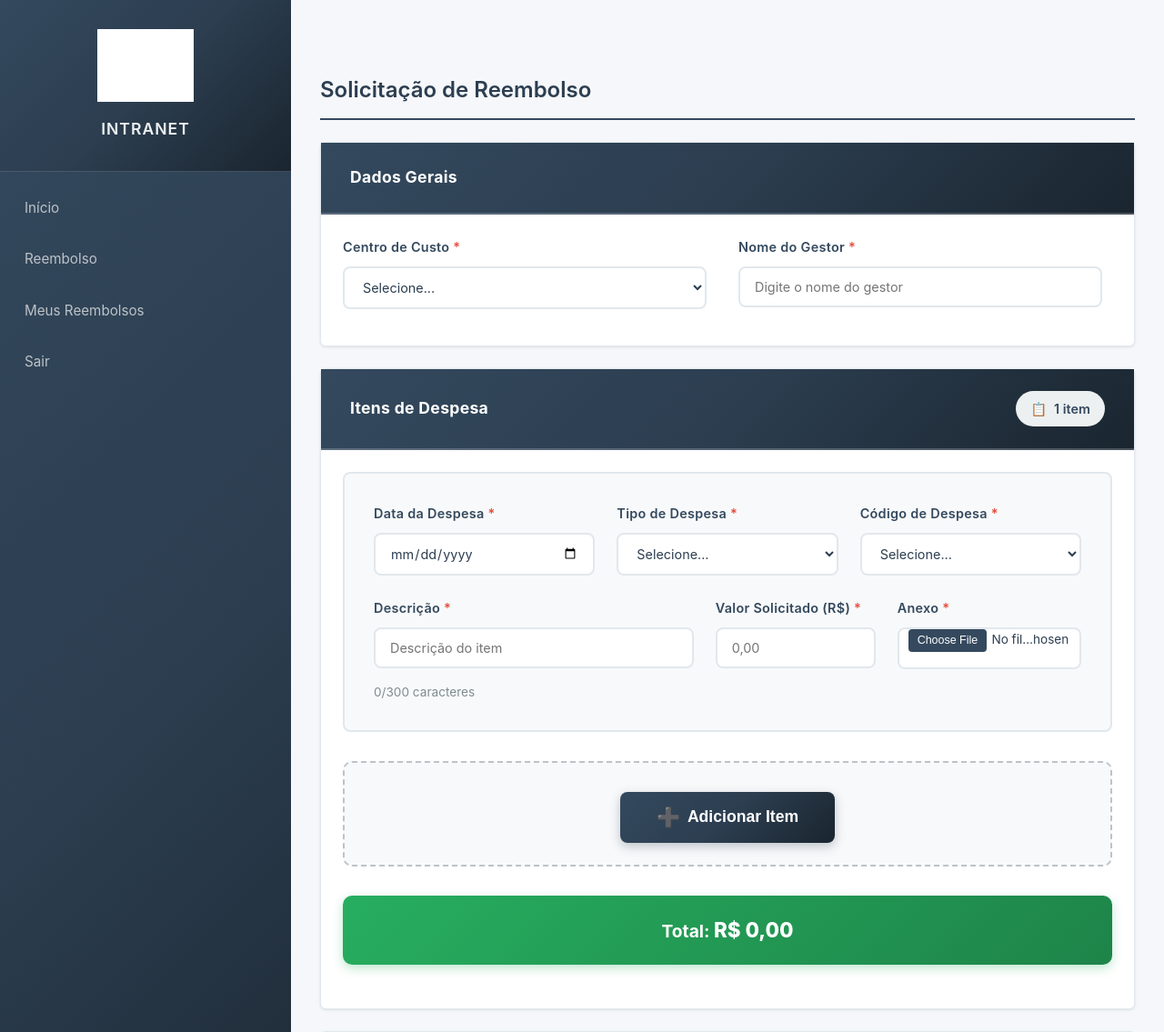
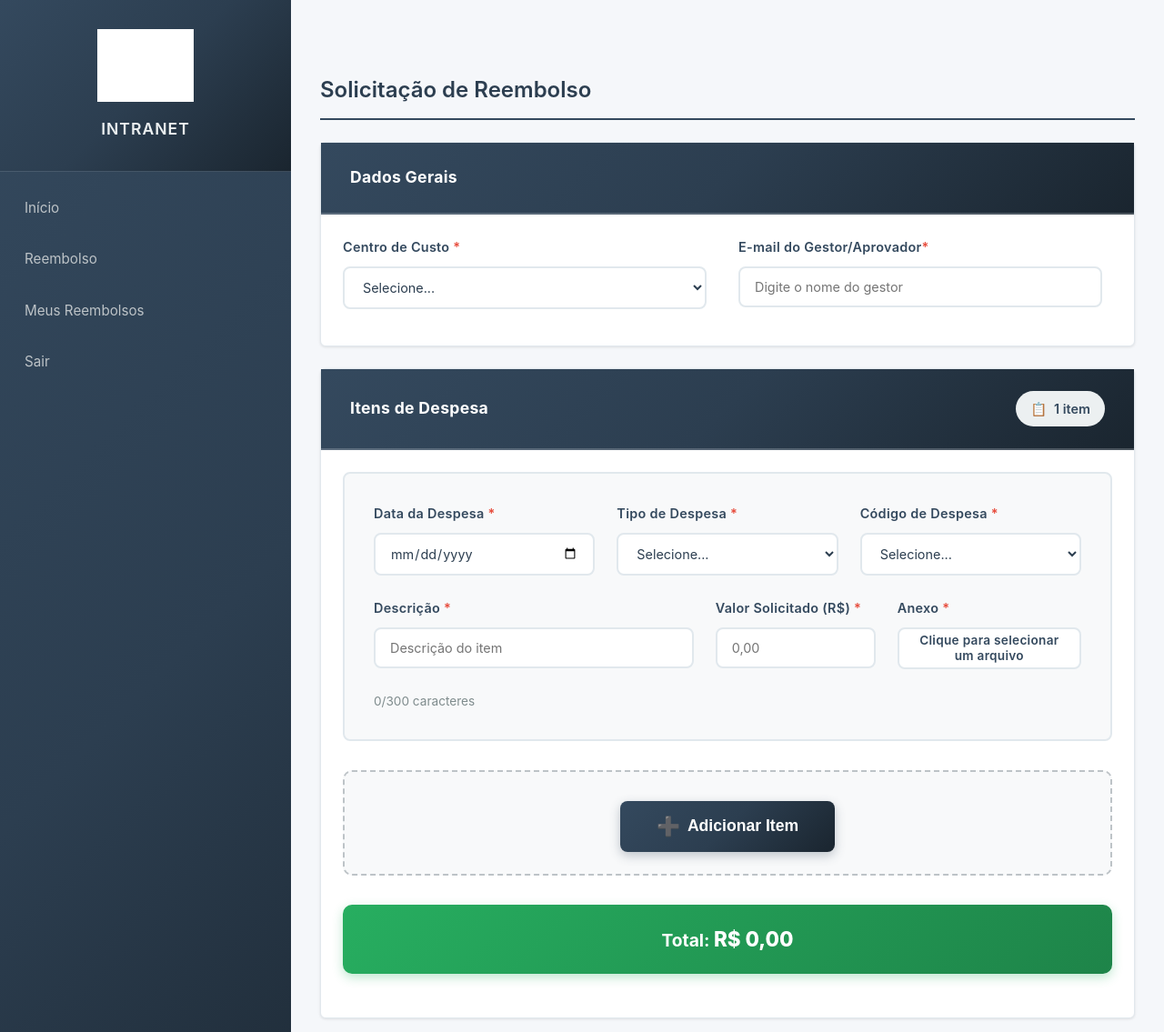
Before and after one commit to bordaleo/plataforma-reembolsos, a Django app: template intra/templates/intra/reembolso.html in a window 1280 px wide. Shown: the top 1135 px of the page at 91% size. Run offline with Django 5.2, Linux system fonts and the light colour scheme; the template is opened without the code that fills it, so the values that code supplies are empty; grey boxes are pictures that could not be loaded.

Commit message:
Campo Anexo

```diff
--- a/intra/templates/intra/reembolso.html
+++ b/intra/templates/intra/reembolso.html
@@ -261,7 +261,7 @@
         justify-content: flex-start;
         min-height: 0;
     }
-    .linha-despesa .desc-valor-campos .campo-anexo-inner .anexo-wrapper > input[type=file] {
+    .linha-despesa .desc-valor-campos .campo-anexo-inner .anexo-wrapper > .custom-file-label {
         height: 2.875rem;
         min-height: 2.875rem;
         max-height: 2.875rem;
@@ -303,9 +303,22 @@
         display: flex;
         flex-direction: column;
         gap: 0.5rem;
+        position: relative;
     }
     .anexo-wrapper input[type="file"] {
+        position: absolute;
+        width: 0.1px;
+        height: 0.1px;
+        opacity: 0;
+        overflow: hidden;
+        z-index: -1;
+    }
+    .anexo-wrapper .custom-file-label {
+        display: flex;
+        align-items: center;
+        justify-content: center;
         width: 100%;
+        position: relative;
         padding: 0.75rem 1rem;
         font-size: 0.9rem;
         border: 2px solid #e1e8ed;
@@ -316,25 +329,45 @@
         transition: all 0.2s;
         font-family: inherit;
         box-sizing: border-box;
-    }
-    .anexo-wrapper input[type="file"]:hover {
+        text-align: center;
+        min-height: 42px;
+    }
+    .anexo-wrapper .custom-file-label .btn-remover-inline {
+        background: #e74c3c;
+        color: #ffffff;
+        border: none;
+        border-radius: 4px;
+        padding: 0.3rem 0.6rem;
+        font-size: 0.8rem;
+        font-weight: 600;
+        cursor: pointer;
+        flex-shrink: 0;
+    }
+    .anexo-wrapper .custom-file-label .btn-remover-inline:hover {
+        background: #c0392b;
+    }
+    .anexo-wrapper .custom-file-label:hover {
         border-color: #bdc3c7;
-    }
-    .anexo-wrapper input[type="file"]:focus {
+        background: #f8f9fa;
+    }
+    .anexo-wrapper input[type="file"]:focus + .custom-file-label {
         outline: none;
         border-color: #34495e;
         box-shadow: 0 0 0 3px rgba(52, 73, 94, 0.1);
-        background: #ffffff;
-    }
-    .anexo-wrapper input[type="file"]::-webkit-file-upload-button {
-        padding: 0.5rem 1rem;
-        background: #34495e;
-        color: white;
-        border: none;
-        border-radius: 4px;
-        cursor: pointer;
-        font-size: 0.85rem;
-        margin-right: 0.75rem;
+    }
+    .anexo-wrapper .custom-file-label.has-file {
+        color: #27ae60;
+        border-color: #27ae60;
+        justify-content: space-between;
+        gap: 0.5rem;
+        text-align: left;
+    }
+    .anexo-wrapper .custom-file-label .custom-file-text {
+        flex: 1;
+        min-width: 0;
+        overflow: hidden;
+        text-overflow: ellipsis;
+        white-space: nowrap;
     }
     .anexo-info {
         display: flex;
@@ -678,7 +711,7 @@
                 </select>
             </div>
             <div class="form-group">
-                <label for="nome_gestor">Nome do Gestor <span style="color: #e74c3c;">*</span></label>
+                <label for="nome_gestor">E-mail do Gestor/Aprovador<span style="color: #e74c3c;">*</span></label>
                 <input type="text" name="nome_gestor" id="nome_gestor" required class="form-control"
                        value="{% if perfil %}{{ perfil.nome_gestor|default:'' }}{% endif %}"
                        placeholder="Digite o nome do gestor">
@@ -728,7 +761,8 @@
                         <div class="campo-anexo-inner">
                             <label>Anexo <span class="anexo-required" style="color: #e74c3c;">*</span></label>
                             <div class="anexo-wrapper">
-                                <input type="file" name="anexo_0" accept=".pdf,.jpg,.jpeg,.png,.gif,.bmp,.webp,.svg,image/*" required class="input-anexo">
+                                <input type="file" name="anexo_0" accept=".pdf,.jpg,.jpeg,.png,.gif,.bmp,.webp,.svg,image/*" required class="input-anexo" id="anexo-input-0">
+                                <label for="anexo-input-0" class="custom-file-label" id="anexo-label-0">Clique para selecionar um arquivo</label>
                                 <div class="anexo-info hidden" id="anexo-info-0">
                                     <span class="nome-arquivo"></span>
                                     <button type="button" class="btn-remover-arquivo">Remover</button>
@@ -1027,19 +1061,46 @@
 
     // Função para gerenciar exibição do anexo
     function setupAnexo(inputAnexo) {
-        var anexoInfo = inputAnexo.closest('.anexo-wrapper').querySelector('.anexo-info');
+        var anexoWrapper = inputAnexo.closest('.anexo-wrapper');
+        var anexoInfo = anexoWrapper ? anexoWrapper.querySelector('.anexo-info') : null;
         var nomeArquivo = anexoInfo ? anexoInfo.querySelector('.nome-arquivo') : null;
         var btnRemover = anexoInfo ? anexoInfo.querySelector('.btn-remover-arquivo') : null;
+        var customLabel = anexoWrapper ? anexoWrapper.querySelector('.custom-file-label') : null;
 
         function atualizarExibicaoAnexo() {
             if (inputAnexo.files && inputAnexo.files.length > 0) {
                 var nome = inputAnexo.files[0].name;
-                if (nomeArquivo) nomeArquivo.textContent = nome;
-                if (anexoInfo) anexoInfo.classList.remove('hidden');
-                inputAnexo.style.display = 'none';
+                if (nomeArquivo) nomeArquivo.textContent = nome; // mantido para compatibilidade
+                if (anexoInfo) anexoInfo.classList.add('hidden'); // usar label no lugar da caixa separada
+                if (customLabel) {
+                    // limpar conteúdo e montar texto + botão remover inline
+                    customLabel.textContent = '';
+                    var spanTexto = document.createElement('span');
+                    spanTexto.className = 'custom-file-text';
+                    spanTexto.textContent = nome;
+                    var btnInline = document.createElement('button');
+                    btnInline.type = 'button';
+                    btnInline.className = 'btn-remover-inline';
+                    btnInline.textContent = 'Remover';
+                    btnInline.addEventListener('click', function(e) {
+                        e.preventDefault();
+                        e.stopPropagation();
+                        inputAnexo.value = '';
+                        if (customLabel) {
+                            customLabel.textContent = 'Clique para selecionar um arquivo';
+                            customLabel.classList.remove('has-file');
+                        }
+                    });
+                    customLabel.appendChild(spanTexto);
+                    customLabel.appendChild(btnInline);
+                    customLabel.classList.add('has-file');
+                }
             } else {
-                if (anexoInfo) anexoInfo.classList.add('hidden');
-                inputAnexo.style.display = 'block';
+                if (anexoInfo) anexoInfo.classList.add('hidden'); // manter escondido
+                if (customLabel) {
+                    customLabel.textContent = 'Clique para selecionar um arquivo';
+                    customLabel.classList.remove('has-file');
+                }
             }
         }
 
@@ -1049,7 +1110,10 @@
             btnRemover.addEventListener('click', function() {
                 inputAnexo.value = '';
                 if (anexoInfo) anexoInfo.classList.add('hidden');
-                inputAnexo.style.display = 'block';
+                if (customLabel) {
+                    customLabel.textContent = 'Clique para selecionar um arquivo';
+                    customLabel.classList.remove('has-file');
+                }
             });
         }
 
@@ -1100,7 +1164,7 @@
             '<div class="form-group"><label>Data da Despesa <span style="color: #e74c3c;">*</span></label><input type="date" name="data_despesa_' + count + '" required class="form-control" max="' + dataMaxima + '"></div>' +
             '<div class="form-group"><label>Tipo de Despesa <span style="color: #e74c3c;">*</span></label><select name="tipo_despesa_' + count + '" required class="form-control"><option value="">Selecione...</option>' + optsTipo + '</select></div>' +
             '<div class="form-group"><label>Código de Despesa <span style="color: #e74c3c;">*</span></label><select name="cod_despesa_' + count + '" required class="form-control"><option value="">Selecione...</option>' + optsCod + '</select></div>' +
-            '<div class="form-group-desc-valor-linha"><div class="desc-valor-campos"><div class="campo-desc-inner"><label>Descrição <span style="color: #e74c3c;">*</span></label><input type="text" name="descricao_' + count + '" placeholder="Descrição do item" required class="form-control desc-input" maxlength="300"></div><div class="campo-valor-inner"><label>Valor Solicitado (R$) <span style="color: #e74c3c;">*</span></label><input type="text" name="valor_' + count + '" step="0.01" min="0" placeholder="0,00" required class="form-control" pattern="[0-9]+([,\.][0-9]{1,2})?"></div><div class="campo-anexo-inner"><label>Anexo <span class="anexo-required" style="color: #e74c3c;">*</span></label><div class="anexo-wrapper"><input type="file" name="anexo_' + count + '" accept=".pdf,.jpg,.jpeg,.png,.gif,.bmp,.webp,.svg,image/*" required class="input-anexo form-control"><div class="anexo-info hidden" id="anexo-info-' + count + '"><span class="nome-arquivo"></span><button type="button" class="btn-remover-arquivo">Remover</button></div></div></div></div><div class="char-counter char-counter-desc"><span class="char-count">0</span>/300 caracteres</div></div>' +
+            '<div class="form-group-desc-valor-linha"><div class="desc-valor-campos"><div class="campo-desc-inner"><label>Descrição <span style="color: #e74c3c;">*</span></label><input type="text" name="descricao_' + count + '" placeholder="Descrição do item" required class="form-control desc-input" maxlength="300"></div><div class="campo-valor-inner"><label>Valor Solicitado (R$) <span style="color: #e74c3c;">*</span></label><input type="text" name="valor_' + count + '" step="0.01" min="0" placeholder="0,00" required class="form-control" pattern="[0-9]+([,\.][0-9]{1,2})?"></div><div class="campo-anexo-inner"><label>Anexo <span class="anexo-required" style="color: #e74c3c;">*</span></label><div class="anexo-wrapper"><input type="file" name="anexo_' + count + '" accept=".pdf,.jpg,.jpeg,.png,.gif,.bmp,.webp,.svg,image/*" required class="input-anexo form-control" id="anexo-input-' + count + '"><label for="anexo-input-' + count + '" class="custom-file-label" id="anexo-label-' + count + '">Clique para selecionar um arquivo</label><div class="anexo-info hidden" id="anexo-info-' + count + '"><span class="nome-arquivo"></span><button type="button" class="btn-remover-arquivo">Remover</button></div></div></div></div><div class="char-counter char-counter-desc"><span class="char-count">0</span>/300 caracteres</div></div>' +
             '<div class="acoes-linha-container"><div></div><button type="button" class="btn-remover" title="Remover este item">Remover Item</button></div>';
         // Adicionar listener para tornar anexo opcional quando for Passagens de Ônibus
         var selectTipo = div.querySelector('select[name^="tipo_despesa_"]');
@@ -2226,11 +2290,12 @@
                 }
             }, 100);
 
-            // Mostrar anexo existente no formato padrão
+            // Mostrar anexo existente usando o label customizado
             if (anexoWrapper && item.anexo_url) {
                 var inputAnexo = anexoWrapper.querySelector('input[type="file"]');
                 var anexoInfo = anexoWrapper.querySelector('.anexo-info');
                 var nomeArquivo = anexoWrapper.querySelector('.nome-arquivo');
+                var customLabel = anexoWrapper.querySelector('.custom-file-label');
 
                 if (inputAnexo && anexoInfo && nomeArquivo) {
                     // IMPORTANTE: Remover obrigatoriedade ANTES de ocultar para evitar erro de validação
@@ -2242,33 +2307,41 @@
                     var asteriscoAnexo = linha.querySelector('.anexo-required');
                     if (asteriscoAnexo) asteriscoAnexo.style.display = 'none';
 
-                    // Ocultar input de arquivo APÓS remover required
-                    inputAnexo.style.display = 'none';
-
-                    // Mostrar anexo existente no formato padrão
-                    var nomeArquivoTexto = item.anexo_nome ? item.anexo_nome.split('/').pop() : 'Anexo existente';
-                    nomeArquivo.textContent = nomeArquivoTexto;
-                    nomeArquivo.style.cursor = 'pointer';
-                    nomeArquivo.title = 'Clique para visualizar';
-                    nomeArquivo.addEventListener('click', function() {
-                        window.open(item.anexo_url, '_blank', 'noopener');
-                    });
-
-                    // Mostrar div de anexo-info
-                    anexoInfo.classList.remove('hidden');
-
-                    // Configurar botão remover para ocultar anexo e mostrar input novamente
-                    var btnRemover = anexoInfo.querySelector('.btn-remover-arquivo');
-                    if (btnRemover) {
-                        btnRemover.addEventListener('click', function() {
-                            anexoInfo.classList.add('hidden');
-                            inputAnexo.style.display = 'block';
+                    // Usar label customizado para exibir nome e botão remover dentro da caixa
+                    if (customLabel) {
+                        var nomeArquivoTexto = item.anexo_nome ? item.anexo_nome.split('/').pop() : 'Anexo existente';
+                        customLabel.textContent = '';
+                        var spanTexto = document.createElement('span');
+                        spanTexto.className = 'custom-file-text';
+                        spanTexto.textContent = nomeArquivoTexto;
+                        // Permitir abrir em nova aba ao clicar no texto
+                        spanTexto.style.cursor = 'pointer';
+                        spanTexto.title = 'Clique para visualizar';
+                        spanTexto.addEventListener('click', function() {
+                            window.open(item.anexo_url, '_blank', 'noopener');
+                        });
+                        var btnInline = document.createElement('button');
+                        btnInline.type = 'button';
+                        btnInline.className = 'btn-remover-inline';
+                        btnInline.textContent = 'Remover';
+                        btnInline.addEventListener('click', function(e) {
+                            e.preventDefault();
+                            e.stopPropagation();
+                            if (anexoInfo) anexoInfo.classList.add('hidden');
+                            customLabel.textContent = 'Clique para selecionar um arquivo';
+                            customLabel.classList.remove('has-file');
                             inputAnexo.setAttribute('required', 'required');
                             inputAnexo.removeAttribute('data-anexo-oculto');
                             if (asteriscoAnexo) asteriscoAnexo.style.display = 'inline';
                             inputAnexo.value = '';
                         });
+                        customLabel.appendChild(spanTexto);
+                        customLabel.appendChild(btnInline);
+                        customLabel.classList.add('has-file');
                     }
+
+                    // Manter caixa anexo-info oculta (usamos o label)
+                    anexoInfo.classList.add('hidden');
                 }
             }
         }
```
